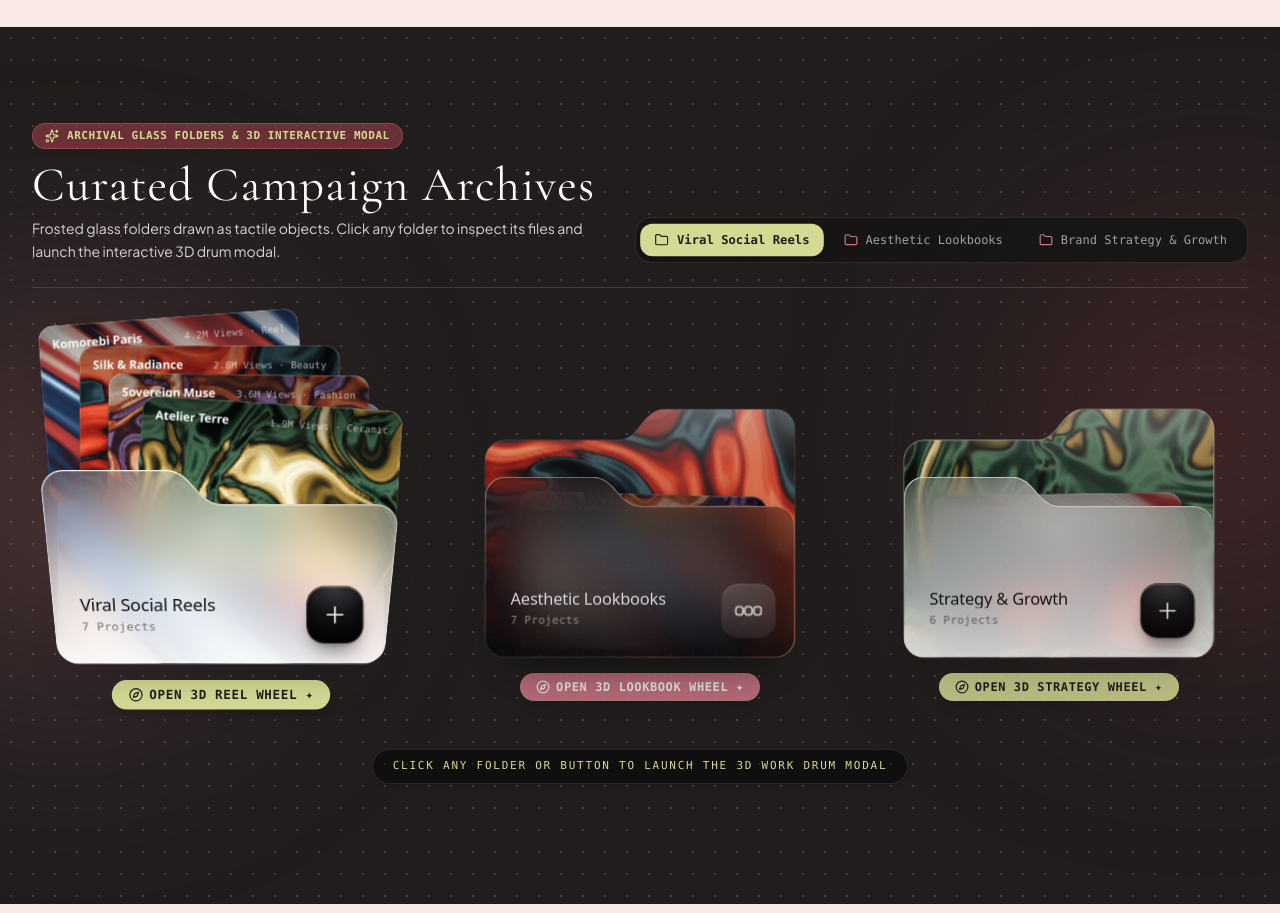
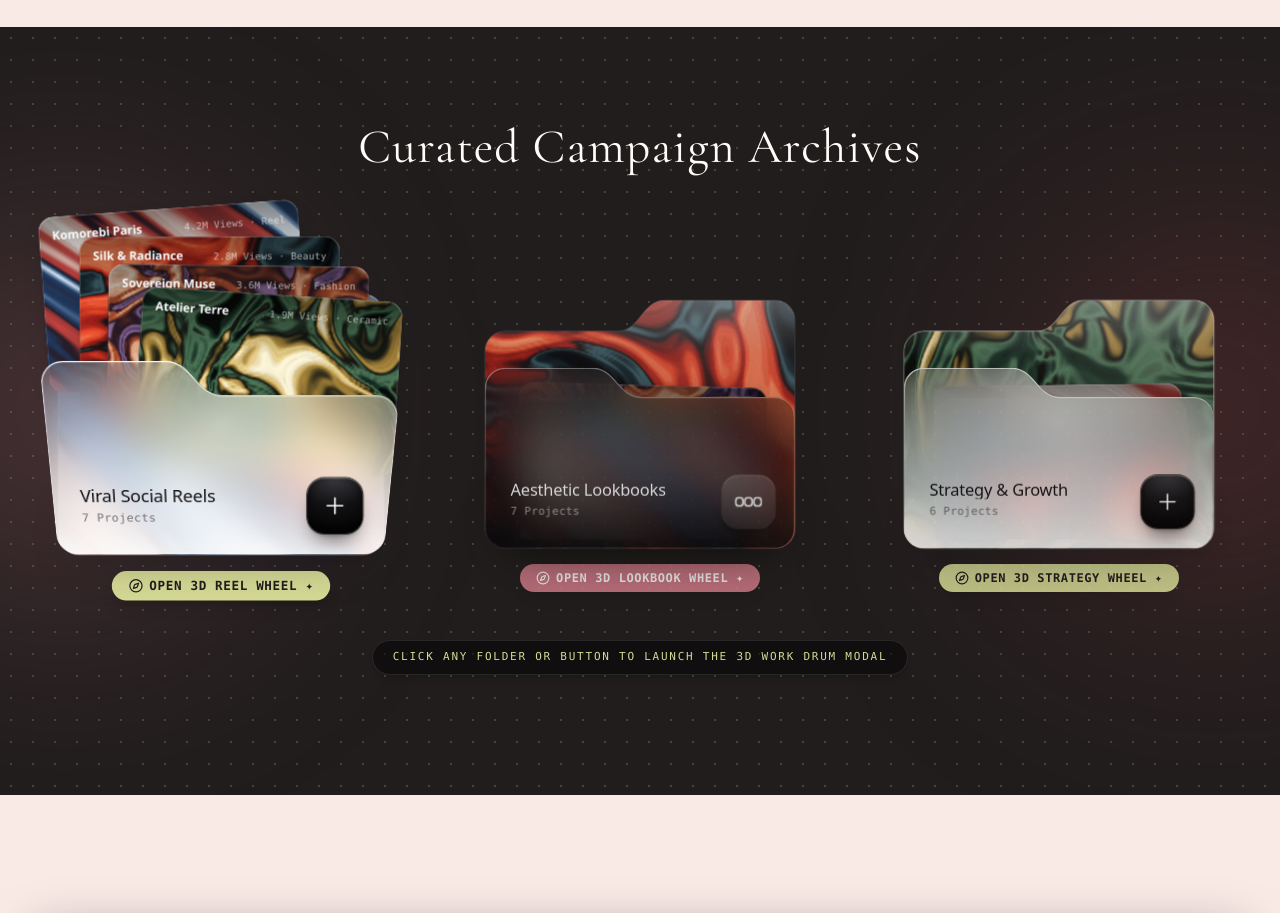
Before and after one commit to lucky4-git1/anjalicv, a React (Vite) app: page / in a window 1280 px wide. Shown: the part 3340-4253 px from the top of the page. Built offline with nearby package versions, Linux system fonts and the light colour scheme; a web font is replaced by a local one.

Commit message:
style: simplify campaign archives header to single centered line and remove redundant navigation

```diff
--- a/src/components/GlassFoldersWorkShowcase.tsx
+++ b/src/components/GlassFoldersWorkShowcase.tsx
@@ -3,7 +3,7 @@
 import React, { useState, useEffect } from "react"
 import { createPortal } from "react-dom"
 import { motion, AnimatePresence } from "framer-motion"
-import { Folder, Sparkles, Compass, X, ArrowUpRight, Eye } from "lucide-react"
+import { Compass, X, ArrowUpRight, Eye } from "lucide-react"
 import GlassFolder, { FolderFile } from "@/components/ui/glass-folder-cards"
 import WorksWheel, { WorksWheelItem } from "@/components/ui/works-wheel"
 import { LiquidButton } from "@/components/ui/liquid-button"
@@ -248,43 +248,11 @@ export const GlassFoldersWorkShowcase: React.FC<GlassFoldersWorkShowcaseProps> =
 
       {/* ── CENTERED EDITORIAL CONTAINER ── */}
       <div className="max-w-7xl mx-auto px-5 sm:px-8 relative z-10">
-        {/* Section Headline */}
-        <div className="flex flex-col md:flex-row md:items-end justify-between gap-6 mb-12 pb-6 border-b border-[#CB7885]/25">
-          <div>
-            <div className="inline-flex items-center gap-2 px-3 py-1 rounded-full bg-[#893941]/70 border border-[#CB7885]/35 text-[11px] font-mono tracking-wider uppercase text-[#D4D994] mb-3 font-semibold">
-              <Sparkles className="w-3.5 h-3.5 text-[#D4D994]" />
-              Archival Glass Folders & 3D Interactive Modal
-            </div>
-            <h3 className="text-3xl sm:text-4xl md:text-5xl font-serif text-[#FFFEFA] font-normal tracking-wide">
-              Curated Campaign Archives
-            </h3>
-            <p className="text-xs sm:text-sm font-sans text-zinc-300 mt-2 max-w-xl leading-relaxed">
-              Frosted glass folders drawn as tactile objects. Click any folder to inspect its files and launch the interactive 3D drum modal.
-            </p>
-          </div>
-
-          {/* Quick Collection Selector Tabs */}
-          <div className="flex flex-wrap items-center gap-2 bg-[#171415]/90 p-1.5 rounded-2xl border border-white/10 shrink-0">
-            {(["reels", "lookbooks", "strategy"] as const).map((key) => {
-              const col = COLLECTIONS[key]
-              const isActive = activeTab === key
-              return (
-                <button
-                  key={key}
-                  type="button"
-                  onClick={() => handleFolderClick(key)}
-                  className={`px-3.5 py-2 rounded-xl text-xs font-mono transition-all cursor-pointer flex items-center gap-2 ${
-                    isActive
-                      ? "bg-[#D4D994] text-[#211D1D] font-bold shadow-md scale-[1.02]"
-                      : "text-zinc-400 hover:text-white hover:bg-white/5"
-                  }`}
-                >
-                  <Folder className={`w-3.5 h-3.5 ${isActive ? "text-[#211D1D]" : "text-[#CB7885]"}`} />
-                  <span>{col.name}</span>
-                </button>
-              )
-            })}
-          </div>
+        {/* ── SINGLE CENTERED HEADLINE (CLEAN MINIMALIST EDITORIAL) ── */}
+        <div className="text-center mb-10 sm:mb-14">
+          <h3 className="text-3xl sm:text-4xl md:text-5xl font-serif text-[#FFFEFA] font-normal tracking-wide">
+            Curated Campaign Archives
+          </h3>
         </div>
 
         {/* ── ROW OF 3 CLICKABLE GLASS FOLDERS ON THE DOTTED DESK ── */}
```
